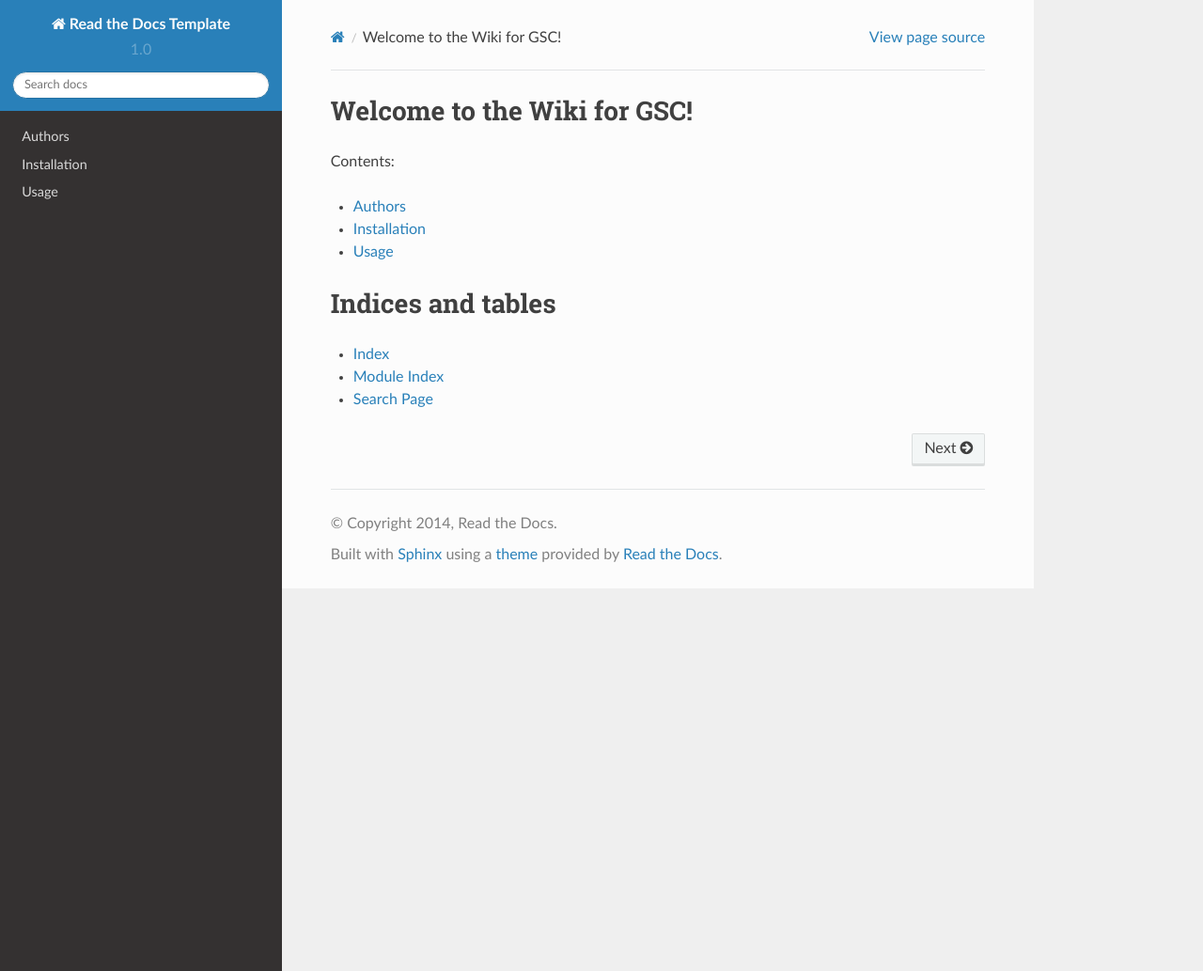
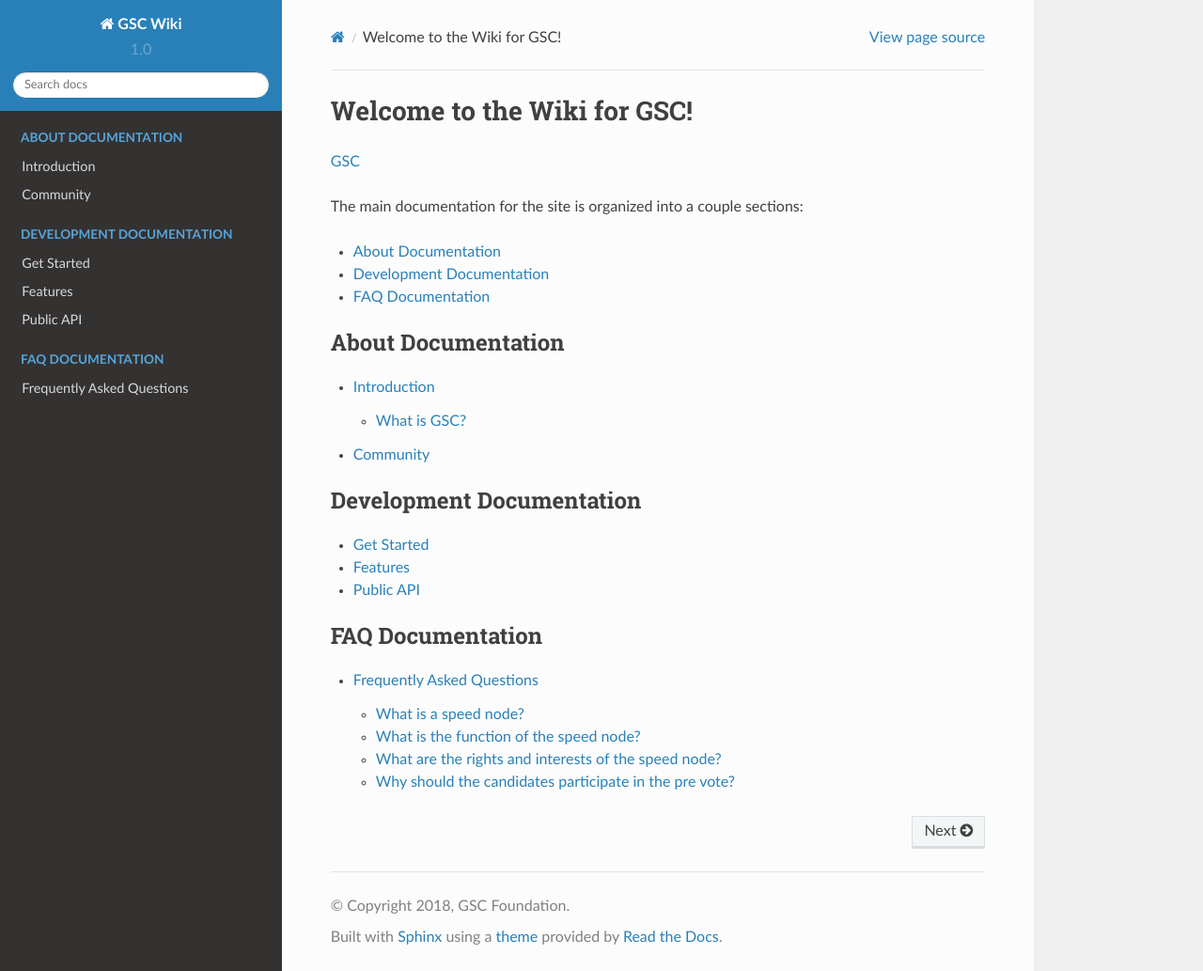
Before and after one commit to Geek4IT/wiki, a Sphinx documentation site: the page built from docs/index.rst, in a window 1280 px wide and 1033 px high. Shown: the whole window at 94% size. Built offline with Sphinx 7.4.7 and the Read the Docs theme 2.0.0, drawn with Linux system fonts in a browser that asks for light colours.

Commit message:
add content tables

```diff
--- /dev/null
+++ b/docs/api/index.rst
@@ -0,0 +1,10 @@
+Public API
+==========
+
+This section of the documentation details the public API
+usable to get details of projects, builds, versions and other details
+from Read the Docs.
+
+.. warning::
+
+.. tip::
--- /dev/null
+++ b/docs/community.rst
@@ -0,0 +1,3 @@
+============
+Community
+============
--- a/docs/conf.py
+++ b/docs/conf.py
@@ -43,8 +43,8 @@ source_suffix = '.rst'
 master_doc = 'index'
 
 # General information about the project.
-project = u'Read the Docs Template'
-copyright = u'2014, Read the Docs'
+project = u'GSC Wiki'
+copyright = u'2018, GSC Foundation'
 
 # The version info for the project you're documenting, acts as replacement for
 # |version| and |release|, also used in various other places throughout the
--- /dev/null
+++ b/docs/faq.rst
@@ -0,0 +1,32 @@
+============
+Frequently Asked Questions
+============
+
+What is a speed node?
+---------------------
+GSC's consensus mechanism uses ADPOS (Account-Delegated Proof-of-Stake), which is created by a trusted account (the trustee, the top 23 in the number of votes) elected by the community. The speed node refers to the collection of transaction information in the GSC network and the nodes packed into the block, also known as "the block producer (Block Producers, BPs) ", its feature is that the block time is short, high efficiency. The node is the basis of the GSC network, the 23 trusted accounts are GSC speed nodes (and there are 50 standby nodes), which produce all block records of the GSC network. In other words, the reason why GSC wants to choose the speed node is determined by the ADPOS consensus mechanism.
+
+
+What is the function of the speed node?
+---------------------------------------
+(1) Collection of transactions in the network;
+
+(2) Verify the transaction and packaging transactions into the block;
+
+(3) Broadcast blocks to other nodes, after the verification, add blocks to their local block chains.
+
+
+What are the rights and interests of the speed node?
+----------------------------------------------------
+Node rewards: the average annual income of the reward nodes is 1 billion GSC x 6% ÷23 ≈ 2.6 million GSC;
+
+Note: the final 23 nodes that are elected, and the average annual income of these 23 nodes is about 2.6 million GSC.
+
+
+Why should the candidates participate in the pre vote?
+------------------------------------------------------
+(1) You have to let more GSC owners know you and unveil all your information as early as possible;
+
+(2) Try to get more GSC users' support and understand your own possible ranking in the entire election.
+
+(3) Gaining influence in the centralization of the GSC community in order to assist better the development of the GSC community as a whole.
--- /dev/null
+++ b/docs/features.rst
@@ -0,0 +1,3 @@
+============
+Features
+============
--- /dev/null
+++ b/docs/getting_started.rst
@@ -0,0 +1,5 @@
+============
+Get Started
+============
+
+This document will show you how to get up and running with GSC Network.
--- a/docs/index.rst
+++ b/docs/index.rst
@@ -1,24 +1,37 @@
-.. Read the Docs Template documentation master file, created by
-   sphinx-quickstart on Tue Aug 26 14:19:49 2014.
-   You can adapt this file completely to your liking, but it should at least
-   contain the root `toctree` directive.
-
 Welcome to the Wiki for GSC!
 ==================================================
+`GSC`_
 
-Contents:
+.. _GSC: https://gsc.social/
+
+The main documentation for the site is organized into a couple sections:
+
+* :ref:`about-docs`
+* :ref:`develop-docs`
+* :ref:`faq-docs`
+
+.. _about-docs:
 
 .. toctree::
    :maxdepth: 2
-   :glob:
+   :caption: About Documentation
 
-   *
+   introduction
+   community
 
+.. _develop-docs:
 
+.. toctree::
+   :maxdepth: 2
+   :caption: Development Documentation
 
-Indices and tables
-==================
+   getting_started
+   features
+   api/index
 
-* :ref:`genindex`
-* :ref:`modindex`
-* :ref:`search`
+.. _faq-docs:
+.. toctree::
+  :maxdepth: 2
+  :caption: FAQ Documentation
+
+  faq
--- /dev/null
+++ b/docs/introduction.rst
@@ -0,0 +1,10 @@
+============
+Introduction
+============
+
+.. contents:: Contents
+    :depth: 1
+    :local:
+
+What is GSC?
+-------------
```
Also changed, not shown: README.md (+1 -1 lines).
